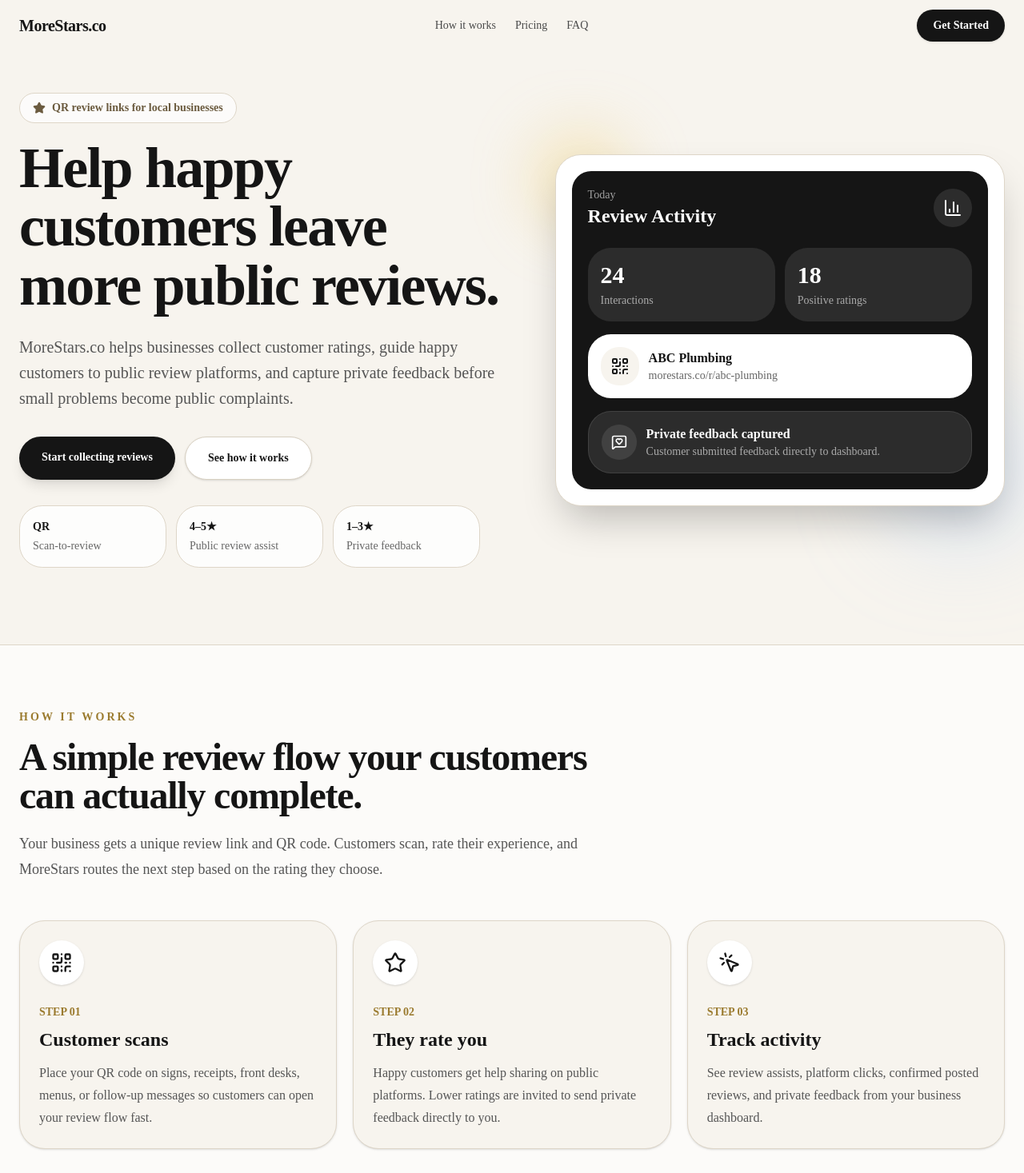
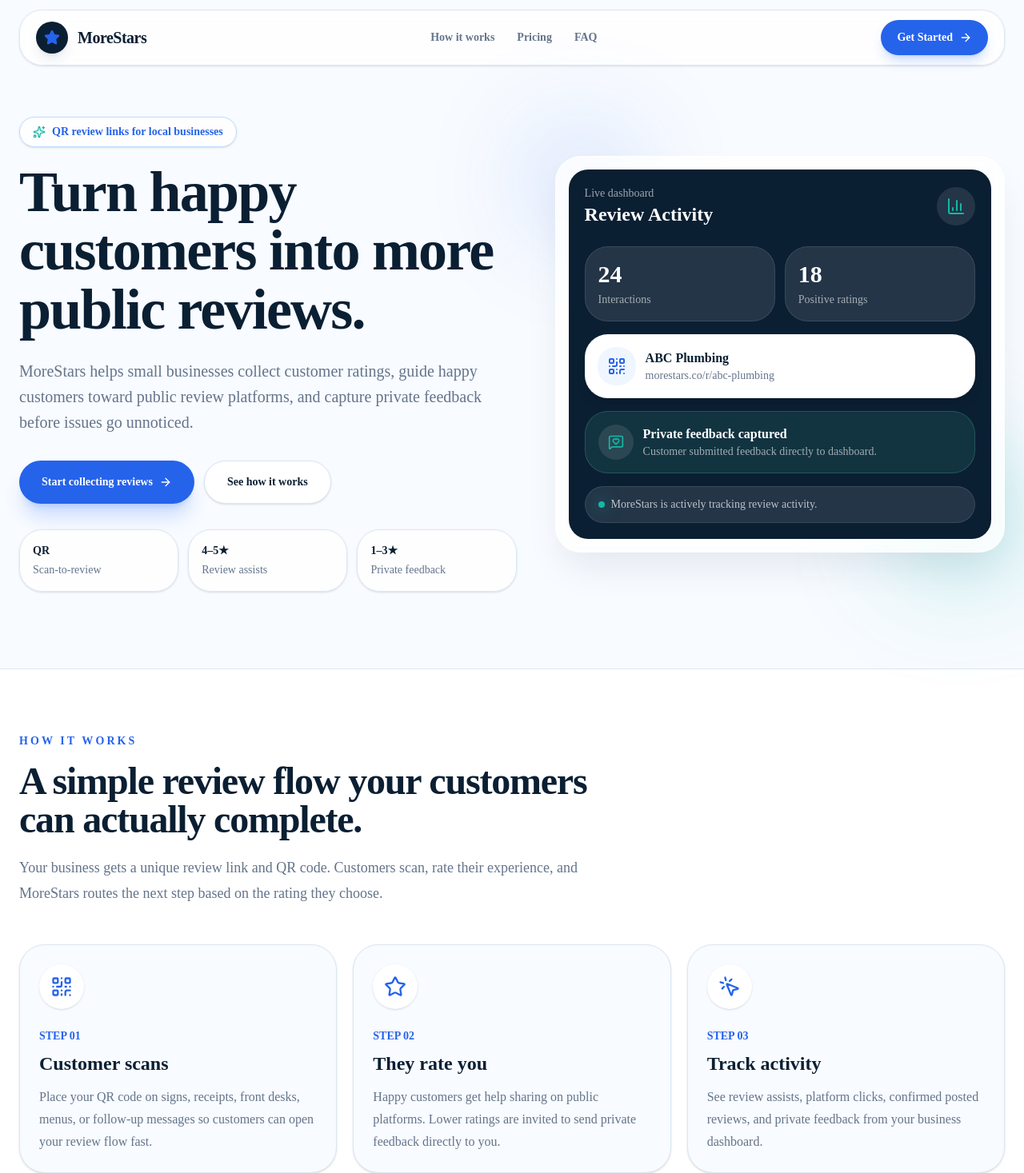
Before and after one commit to rprothero/morestars, a Next.js app: page / in a window 1280 px wide. Shown: the part 20-1487 px from the top of the page at 80% size. Built offline with nearby package versions, Linux system fonts and the light colour scheme.

Commit message:
Apply branded homepage styling

```diff
--- a/src/app/page.tsx
+++ b/src/app/page.tsx
@@ -1,107 +1,133 @@
 import Link from "next/link";
 import {
+  ArrowRight,
+  BarChart3,
+  CheckCircle2,
+  ClipboardCheck,
+  MessageSquareHeart,
+  MousePointerClick,
+  QrCode,
+  ShieldCheck,
+  Sparkles,
   Star,
-  QrCode,
-  MessageSquareHeart,
-  BarChart3,
-  MousePointerClick,
-  ClipboardCheck,
+  TrendingUp,
 } from "lucide-react";
 
 export default function Home() {
   return (
-    <main className="min-h-screen bg-[#f7f4ee] text-[#151515]">
-      <section className="mx-auto flex min-h-screen max-w-7xl flex-col px-6 py-8">
-        <header className="flex items-center justify-between">
-          <div className="text-xl font-bold tracking-tight">MoreStars.co</div>
+    <main className="min-h-screen overflow-hidden bg-background text-foreground">
+      <section className="relative border-b border-border">
+        <div className="absolute inset-0 -z-10 bg-[radial-gradient(circle_at_top_left,rgba(37,99,235,0.16),transparent_34%),radial-gradient(circle_at_75%_20%,rgba(20,184,166,0.18),transparent_28%),linear-gradient(180deg,#F8FBFF_0%,#EEF5FF_100%)]" />
 
-          <nav className="hidden items-center gap-6 text-sm font-medium text-[#4b4b4b] md:flex">
-            <a href="#how-it-works">How it works</a>
-            <a href="#pricing">Pricing</a>
-            <a href="#faq">FAQ</a>
+        <div className="mx-auto flex min-h-screen max-w-7xl flex-col px-6 py-8">
+          <header className="flex items-center justify-between rounded-2xl border border-border bg-white/80 px-4 py-3 shadow-sm backdrop-blur md:px-5">
+            <Link href="/" className="flex items-center gap-3">
+              <div className="flex h-10 w-10 items-center justify-center rounded-2xl bg-secondary text-white shadow-lg shadow-blue-950/10">
+                <Star className="h-5 w-5 fill-primary text-primary" />
+              </div>
+              <div className="text-xl font-black tracking-tight text-secondary">
+                MoreStars
+              </div>
+            </Link>
+
+            <nav className="hidden items-center gap-7 text-sm font-semibold text-muted-foreground md:flex">
+              <a className="transition hover:text-primary" href="#how-it-works">
+                How it works
+              </a>
+              <a className="transition hover:text-primary" href="#pricing">
+                Pricing
+              </a>
+              <a className="transition hover:text-primary" href="#faq">
+                FAQ
+              </a>
             </nav>
 
             <Link
               href="/signup"
-            className="rounded-full bg-[#151515] px-5 py-2.5 text-sm font-semibold text-white shadow-sm transition hover:bg-[#2a2a2a]"
+              className="inline-flex items-center gap-2 rounded-2xl bg-primary px-5 py-3 text-sm font-black text-primary-foreground shadow-lg shadow-blue-600/20 transition hover:-translate-y-0.5 hover:bg-blue-700"
             >
               Get Started
+              <ArrowRight className="h-4 w-4" />
             </Link>
           </header>
 
           <div className="grid flex-1 items-center gap-12 py-16 lg:grid-cols-[1.05fr_0.95fr]">
             <div>
-            <div className="mb-5 inline-flex items-center gap-2 rounded-full border border-[#ded6c8] bg-white/70 px-4 py-2 text-sm font-semibold text-[#6b5b3f]">
-              <Star className="h-4 w-4 fill-current" />
+              <div className="mb-5 inline-flex items-center gap-2 rounded-full border border-blue-200 bg-white/80 px-4 py-2 text-sm font-black text-primary shadow-sm">
+                <Sparkles className="h-4 w-4 text-accent" />
                 QR review links for local businesses
               </div>
 
-            <h1 className="max-w-4xl text-5xl font-black leading-[1.02] tracking-tight md:text-7xl">
-              Help happy customers leave more public reviews.
+              <h1 className="max-w-4xl text-5xl font-black leading-[1.02] tracking-tight text-secondary md:text-7xl">
+                Turn happy customers into more public reviews.
               </h1>
 
-            <p className="mt-6 max-w-2xl text-lg leading-8 text-[#555] md:text-xl">
-              MoreStars.co helps businesses collect customer ratings, guide happy
-              customers to public review platforms, and capture private feedback
-              before small problems become public complaints.
+              <p className="mt-6 max-w-2xl text-lg leading-8 text-muted-foreground md:text-xl">
+                MoreStars helps small businesses collect customer ratings, guide
+                happy customers toward public review platforms, and capture
+                private feedback before issues go unnoticed.
               </p>
 
               <div className="mt-8 flex flex-col gap-3 sm:flex-row">
                 <Link
                   href="/signup"
-                className="rounded-full bg-[#151515] px-7 py-4 text-center text-sm font-bold text-white shadow-lg transition hover:bg-[#2a2a2a]"
+                  className="inline-flex items-center justify-center gap-2 rounded-2xl bg-primary px-7 py-4 text-sm font-black text-primary-foreground shadow-xl shadow-blue-600/20 transition hover:-translate-y-0.5 hover:bg-blue-700"
                 >
                   Start collecting reviews
+                  <ArrowRight className="h-4 w-4" />
                 </Link>
 
                 <a
                   href="#how-it-works"
-                className="rounded-full border border-[#d8d0c2] bg-white px-7 py-4 text-center text-sm font-bold text-[#151515] shadow-sm transition hover:bg-[#fbfaf7]"
+                  className="inline-flex items-center justify-center rounded-2xl border border-border bg-white px-7 py-4 text-sm font-black text-secondary shadow-sm transition hover:-translate-y-0.5 hover:border-blue-200 hover:text-primary"
                 >
                   See how it works
                 </a>
               </div>
 
-            <div className="mt-8 grid max-w-xl grid-cols-3 gap-3 text-sm">
-              <div className="rounded-2xl border border-[#ded6c8] bg-white/80 p-4">
-                <div className="font-black">QR</div>
-                <div className="mt-1 text-[#666]">Scan-to-review</div>
+              <div className="mt-8 grid max-w-2xl gap-3 text-sm sm:grid-cols-3">
+                {[
+                  ["QR", "Scan-to-review"],
+                  ["4–5★", "Review assists"],
+                  ["1–3★", "Private feedback"],
+                ].map(([label, description]) => (
+                  <div
+                    key={label}
+                    className="rounded-2xl border border-border bg-white/85 p-4 shadow-sm"
+                  >
+                    <div className="font-black text-secondary">{label}</div>
+                    <div className="mt-1 text-muted-foreground">
+                      {description}
                     </div>
-              <div className="rounded-2xl border border-[#ded6c8] bg-white/80 p-4">
-                <div className="font-black">4–5★</div>
-                <div className="mt-1 text-[#666]">Public review assist</div>
                   </div>
-              <div className="rounded-2xl border border-[#ded6c8] bg-white/80 p-4">
-                <div className="font-black">1–3★</div>
-                <div className="mt-1 text-[#666]">Private feedback</div>
-              </div>
+                ))}
               </div>
             </div>
 
             <div className="relative">
-            <div className="absolute -left-6 -top-6 h-28 w-28 rounded-full bg-[#f1c75b]/40 blur-2xl" />
-            <div className="absolute -bottom-8 -right-6 h-40 w-40 rounded-full bg-[#9bc6ff]/40 blur-3xl" />
+              <div className="absolute -left-8 -top-8 h-32 w-32 rounded-full bg-primary/20 blur-3xl" />
+              <div className="absolute -bottom-10 -right-8 h-44 w-44 rounded-full bg-accent/25 blur-3xl" />
 
-            <div className="relative rounded-[2rem] border border-[#ded6c8] bg-white p-5 shadow-2xl">
-              <div className="rounded-[1.5rem] bg-[#151515] p-5 text-white">
+              <div className="relative rounded-[2rem] border border-white/70 bg-white/80 p-4 shadow-2xl shadow-blue-950/10 backdrop-blur">
+                <div className="rounded-[1.5rem] bg-secondary p-5 text-white shadow-inner">
                   <div className="flex items-center justify-between">
                     <div>
-                    <div className="text-sm text-white/60">Today</div>
+                      <div className="text-sm text-white/60">Live dashboard</div>
                       <div className="text-2xl font-black">Review Activity</div>
                     </div>
                     <div className="rounded-2xl bg-white/10 p-3">
-                    <BarChart3 className="h-6 w-6" />
+                      <BarChart3 className="h-6 w-6 text-accent" />
                     </div>
                   </div>
 
                   <div className="mt-6 grid grid-cols-2 gap-3">
-                  <div className="rounded-2xl bg-white/10 p-4">
+                    <div className="rounded-2xl border border-white/10 bg-white/10 p-4">
                       <div className="text-3xl font-black">24</div>
                       <div className="mt-1 text-sm text-white/60">
                         Interactions
                       </div>
                     </div>
-                  <div className="rounded-2xl bg-white/10 p-4">
+                    <div className="rounded-2xl border border-white/10 bg-white/10 p-4">
                       <div className="text-3xl font-black">18</div>
                       <div className="mt-1 text-sm text-white/60">
                         Positive ratings
@@ -109,31 +135,39 @@ export default function Home() {
                     </div>
                   </div>
 
-                <div className="mt-4 rounded-2xl bg-white p-4 text-[#151515]">
+                  <div className="mt-4 rounded-2xl bg-white p-4 text-secondary shadow-lg">
                     <div className="flex items-center gap-3">
-                    <div className="rounded-xl bg-[#f7f4ee] p-3">
+                      <div className="rounded-xl bg-blue-50 p-3 text-primary">
                         <QrCode className="h-6 w-6" />
                       </div>
                       <div>
                         <div className="font-black">ABC Plumbing</div>
-                      <div className="text-sm text-[#666]">
+                        <div className="text-sm text-muted-foreground">
                           morestars.co/r/abc-plumbing
                         </div>
                       </div>
                     </div>
                   </div>
 
-                <div className="mt-4 rounded-2xl border border-white/10 bg-white/10 p-4">
+                  <div className="mt-4 rounded-2xl border border-emerald-300/20 bg-emerald-300/10 p-4">
                     <div className="flex items-center gap-3">
                       <div className="rounded-xl bg-white/10 p-3">
-                      <MessageSquareHeart className="h-5 w-5" />
+                        <MessageSquareHeart className="h-5 w-5 text-accent" />
                       </div>
                       <div>
-                      <div className="font-bold">Private feedback captured</div>
+                        <div className="font-bold">
+                          Private feedback captured
+                        </div>
                         <div className="text-sm text-white/60">
                           Customer submitted feedback directly to dashboard.
                         </div>
                       </div>
+                    </div>
+                  </div>
+
+                  <div className="mt-4 flex items-center gap-2 rounded-2xl border border-white/10 bg-white/10 px-4 py-3 text-sm text-white/70">
+                    <span className="h-2 w-2 rounded-full bg-accent shadow-[0_0_20px_rgba(20,184,166,0.9)]" />
+                    MoreStars is actively tracking review activity.
                   </div>
                 </div>
               </div>
@@ -142,21 +176,18 @@ export default function Home() {
         </div>
       </section>
 
-      <section
-        id="how-it-works"
-        className="border-y border-[#ded6c8] bg-white/65 px-6 py-20"
-      >
+      <section id="how-it-works" className="bg-white px-6 py-20">
         <div className="mx-auto max-w-7xl">
           <div className="max-w-3xl">
-            <div className="mb-4 text-sm font-black uppercase tracking-[0.22em] text-[#9b7b2f]">
+            <div className="mb-4 text-sm font-black uppercase tracking-[0.22em] text-primary">
               How it works
             </div>
 
-            <h2 className="text-4xl font-black tracking-tight md:text-5xl">
+            <h2 className="text-4xl font-black tracking-tight text-secondary md:text-5xl">
               A simple review flow your customers can actually complete.
             </h2>
 
-            <p className="mt-5 text-lg leading-8 text-[#555]">
+            <p className="mt-5 text-lg leading-8 text-muted-foreground">
               Your business gets a unique review link and QR code. Customers scan,
               rate their experience, and MoreStars routes the next step based on
               the rating they choose.
@@ -164,48 +195,51 @@ export default function Home() {
           </div>
 
           <div className="mt-12 grid gap-5 md:grid-cols-3">
-            <div className="rounded-[2rem] border border-[#ded6c8] bg-[#f7f4ee] p-6 shadow-sm">
-              <div className="mb-6 flex h-14 w-14 items-center justify-center rounded-2xl bg-white shadow-sm">
-                <QrCode className="h-7 w-7" />
+            {[
+              {
+                icon: QrCode,
+                step: "STEP 01",
+                title: "Customer scans",
+                text: "Place your QR code on signs, receipts, front desks, menus, or follow-up messages so customers can open your review flow fast.",
+              },
+              {
+                icon: Star,
+                step: "STEP 02",
+                title: "They rate you",
+                text: "Happy customers get help sharing on public platforms. Lower ratings are invited to send private feedback directly to you.",
+              },
+              {
+                icon: MousePointerClick,
+                step: "STEP 03",
+                title: "Track activity",
+                text: "See review assists, platform clicks, confirmed posted reviews, and private feedback from your business dashboard.",
+              },
+            ].map((item) => (
+              <div
+                key={item.step}
+                className="rounded-[2rem] border border-border bg-background p-6 shadow-sm transition hover:-translate-y-1 hover:shadow-xl hover:shadow-blue-950/5"
+              >
+                <div className="mb-6 flex h-14 w-14 items-center justify-center rounded-2xl bg-white text-primary shadow-sm">
+                  <item.icon className="h-7 w-7" />
                 </div>
-              <div className="text-sm font-black text-[#9b7b2f]">STEP 01</div>
-              <h3 className="mt-2 text-2xl font-black">Customer scans</h3>
-              <p className="mt-3 leading-7 text-[#555]">
-                Place your QR code on signs, receipts, front desks, menus, or
-                follow-up messages so customers can open your review flow fast.
+                <div className="text-sm font-black text-primary">
+                  {item.step}
+                </div>
+                <h3 className="mt-2 text-2xl font-black text-secondary">
+                  {item.title}
+                </h3>
+                <p className="mt-3 leading-7 text-muted-foreground">
+                  {item.text}
                 </p>
               </div>
-
-            <div className="rounded-[2rem] border border-[#ded6c8] bg-[#f7f4ee] p-6 shadow-sm">
-              <div className="mb-6 flex h-14 w-14 items-center justify-center rounded-2xl bg-white shadow-sm">
-                <Star className="h-7 w-7" />
-              </div>
-              <div className="text-sm font-black text-[#9b7b2f]">STEP 02</div>
-              <h3 className="mt-2 text-2xl font-black">They rate you</h3>
-              <p className="mt-3 leading-7 text-[#555]">
-                Happy customers get help sharing on public platforms. Lower
-                ratings are invited to send private feedback directly to you.
-              </p>
+            ))}
           </div>
 
-            <div className="rounded-[2rem] border border-[#ded6c8] bg-[#f7f4ee] p-6 shadow-sm">
-              <div className="mb-6 flex h-14 w-14 items-center justify-center rounded-2xl bg-white shadow-sm">
-                <MousePointerClick className="h-7 w-7" />
-              </div>
-              <div className="text-sm font-black text-[#9b7b2f]">STEP 03</div>
-              <h3 className="mt-2 text-2xl font-black">Track activity</h3>
-              <p className="mt-3 leading-7 text-[#555]">
-                See review assists, platform clicks, confirmed posted reviews,
-                and private feedback from your business dashboard.
-              </p>
-            </div>
-          </div>
-
-          <div className="mt-8 rounded-[2rem] border border-[#ded6c8] bg-[#151515] p-6 text-white shadow-xl md:p-8">
+          <div className="mt-8 rounded-[2rem] border border-border bg-secondary p-6 text-white shadow-xl shadow-blue-950/10 md:p-8">
             <div className="flex flex-col gap-5 md:flex-row md:items-center md:justify-between">
               <div className="flex items-start gap-4">
                 <div className="rounded-2xl bg-white/10 p-3">
-                  <ClipboardCheck className="h-6 w-6" />
+                  <ClipboardCheck className="h-6 w-6 text-accent" />
                 </div>
                 <div>
                   <h3 className="text-2xl font-black">
@@ -221,11 +255,47 @@ export default function Home() {
 
               <Link
                 href="/signup"
-                className="rounded-full bg-white px-6 py-3 text-center text-sm font-black text-[#151515] transition hover:bg-[#f7f4ee]"
+                className="inline-flex items-center justify-center gap-2 rounded-2xl bg-white px-6 py-3 text-sm font-black text-secondary transition hover:-translate-y-0.5"
               >
                 Get Started
+                <ArrowRight className="h-4 w-4" />
               </Link>
             </div>
+          </div>
+
+          <div className="mt-8 grid gap-5 md:grid-cols-3">
+            {[
+              {
+                icon: ShieldCheck,
+                title: "Compliance-aware wording",
+                text: "The flow focuses on feedback collection and review assistance, not review guarantees.",
+              },
+              {
+                icon: TrendingUp,
+                title: "Built for growth",
+                text: "Simple tools help owners see review activity, platform clicks, and feedback patterns.",
+              },
+              {
+                icon: CheckCircle2,
+                title: "Hands-off after setup",
+                text: "Businesses can share one QR code or link and let the system guide the customer flow.",
+              },
+            ].map((item) => (
+              <div
+                key={item.title}
+                className="rounded-[2rem] border border-border bg-white p-6 shadow-sm"
+              >
+                <div className="mb-4 flex h-12 w-12 items-center justify-center rounded-2xl bg-blue-50 text-primary">
+                  <item.icon className="h-6 w-6" />
+                </div>
+                <h3 className="text-xl font-black text-secondary">
+                  {item.title}
+                </h3>
+                <p className="mt-3 leading-7 text-muted-foreground">
+                  {item.text}
+                </p>
+              </div>
+            ))}
           </div>
         </div>
       </section>
```
Lines whose indentation alone changed are shown as unchanged.
